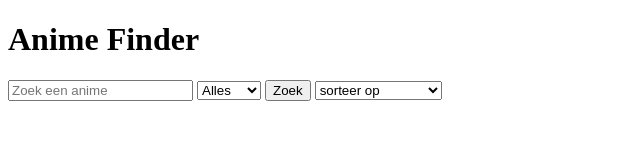
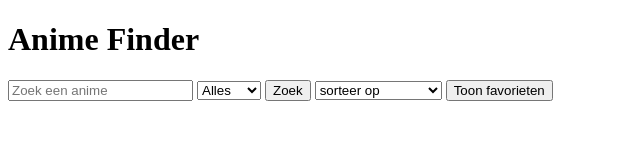
Before and after one commit to imadbvi/WEB-ADVANCED, a website built with Vite: page index.html in a window 1280 px wide. Shown: the whole page, without its empty margins (0-640 px from the left). Built offline with nearby package versions, Linux system fonts and the light colour scheme; no server answers.

Commit message:
favorieten knop om al onze favorieten te zien
gewoon de knop is nog niet functioneel

```diff
--- a/index.html
+++ b/index.html
@@ -28,6 +28,8 @@
     <option value="score">score (hoog-laag)</option>
   </select>
 
+  <button id="show-favorites">Toon favorieten</button>
+
   <section id="anime-container"></section>
   <script type="module" src="./src/js/main.js"></script>
 </body>
```
